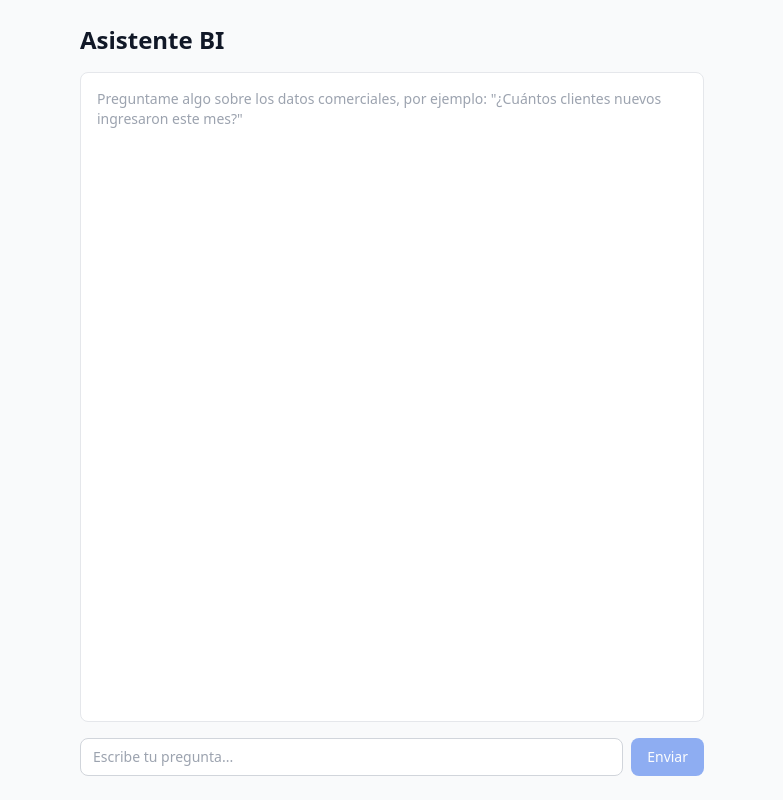
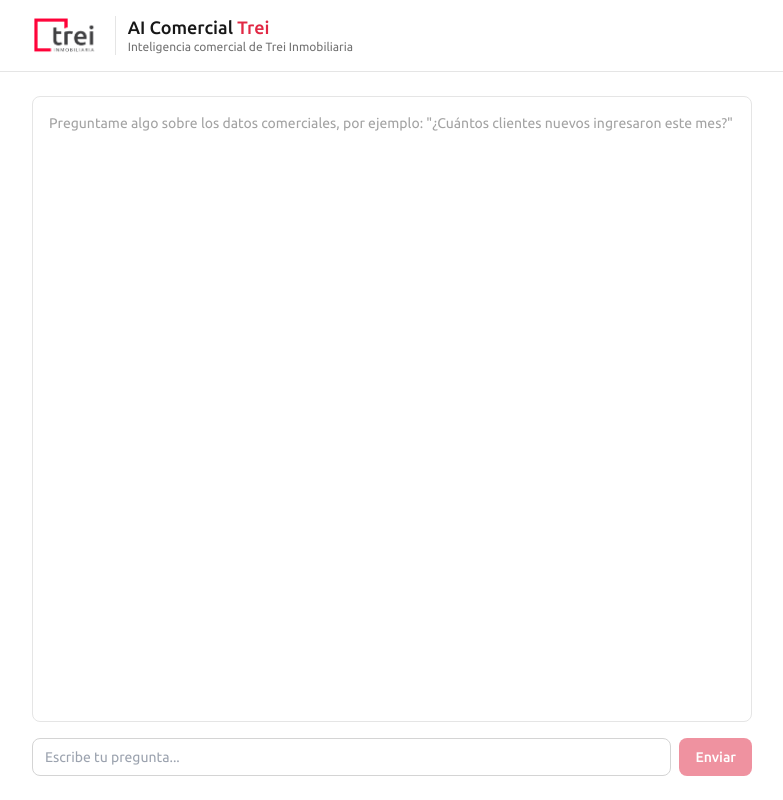
Before and after one commit to sebastianmendeztrei/agente-trei, a Next.js app: page / in a window 1280 px wide. Shown: the whole page, without its empty margins (248-1031 px from the left). Built offline with nearby package versions, Linux system fonts and the light colour scheme.

Commit message:
feat: rediseñar UI con branding de trei.cl (rojo corporativo, tipografía Ubuntu, logo) y renombrar a AI Comercial Trei

```diff
--- a/src/app/layout.tsx
+++ b/src/app/layout.tsx
@@ -1,9 +1,18 @@
 import type { Metadata } from "next";
+import { Ubuntu } from "next/font/google";
 import "./globals.css";
 
+// Trei usa "Ubuntu" para titulos y navegacion en trei.cl; mantenemos la
+// misma tipografia para que la app se sienta parte del mismo sitio.
+const ubuntu = Ubuntu({
+  subsets: ["latin"],
+  weight: ["400", "500", "700"],
+  variable: "--font-ubuntu",
+});
+
 export const metadata: Metadata = {
-  title: "Asistente BI",
-  description: "Asistente de IA empresarial sobre Supabase",
+  title: "AI Comercial Trei",
+  description: "Asistente de inteligencia comercial de Trei Inmobiliaria",
 };
 
 export default function RootLayout({
@@ -12,8 +21,8 @@
   children: React.ReactNode;
 }) {
   return (
-    <html lang="es">
-      <body className="min-h-screen bg-gray-50 text-gray-900">
+    <html lang="es" className={ubuntu.variable}>
+      <body className="min-h-screen bg-white font-sans text-neutral-800">
         {children}
       </body>
     </html>
--- a/src/app/page.tsx
+++ b/src/app/page.tsx
@@ -1,5 +1,6 @@
 "use client";
 
+import Image from "next/image";
 import { useState, useRef, useEffect } from "react";
 
 type ChatMessage = {
@@ -53,12 +54,33 @@
   }
 
   return (
-    <main className="mx-auto flex h-screen max-w-2xl flex-col p-6">
-      <h1 className="mb-4 text-2xl font-semibold">Asistente BI</h1>
+    <div className="flex min-h-screen flex-col bg-white">
+      {/* Header estilo trei.cl: fondo blanco, borde inferior sutil, acento rojo corporativo */}
+      <header className="border-b border-neutral-200">
+        <div className="mx-auto flex max-w-3xl items-center gap-3 px-6 py-4">
+          <Image
+            src="/trei-logo.png"
+            alt="Trei Inmobiliaria"
+            width={112}
+            height={57}
+            className="h-9 w-auto"
+            priority
+          />
+          <div className="border-l border-neutral-200 pl-3">
+            <h1 className="text-lg font-medium leading-tight text-neutral-900">
+              AI Comercial <span className="text-trei">Trei</span>
+            </h1>
+            <p className="text-xs text-neutral-500">
+              Inteligencia comercial de Trei Inmobiliaria
+            </p>
+          </div>
+        </div>
+      </header>
 
-      <div className="flex-1 space-y-3 overflow-y-auto rounded-lg border border-gray-200 bg-white p-4">
+      <main className="mx-auto flex w-full max-w-3xl flex-1 flex-col p-6">
+        <div className="flex-1 space-y-3 overflow-y-auto rounded-lg border border-neutral-200 bg-white p-4">
           {messages.length === 0 && (
-          <p className="text-sm text-gray-400">
+            <p className="text-sm text-neutral-400">
               Preguntame algo sobre los datos comerciales, por ejemplo:
               &quot;¿Cuántos clientes nuevos ingresaron este mes?&quot;
             </p>
@@ -69,8 +91,8 @@
               key={i}
               className={`rounded-lg px-3 py-2 text-sm ${
                 m.role === "user"
-                ? "ml-auto max-w-[80%] bg-blue-600 text-white"
-                : "mr-auto max-w-[80%] bg-gray-100 text-gray-900"
+                  ? "ml-auto max-w-[80%] bg-trei text-white"
+                  : "mr-auto max-w-[80%] bg-neutral-100 text-neutral-900"
               }`}
             >
               {m.content}
@@ -78,13 +100,13 @@
           ))}
 
           {loading && (
-          <div className="mr-auto max-w-[80%] rounded-lg bg-gray-100 px-3 py-2 text-sm text-gray-500">
+            <div className="mr-auto max-w-[80%] rounded-lg bg-neutral-100 px-3 py-2 text-sm text-neutral-500">
               Pensando...
             </div>
           )}
 
           {error && (
-          <div className="mr-auto max-w-[80%] rounded-lg bg-red-50 px-3 py-2 text-sm text-red-600">
+            <div className="mr-auto max-w-[80%] rounded-lg bg-trei-light px-3 py-2 text-sm text-trei-dark">
               {error}
             </div>
           )}
@@ -97,17 +119,18 @@
             value={input}
             onChange={(e) => setInput(e.target.value)}
             placeholder="Escribe tu pregunta..."
-          className="flex-1 rounded-lg border border-gray-300 px-3 py-2 text-sm outline-none focus:border-blue-500"
+            className="flex-1 rounded-lg border border-neutral-300 px-3 py-2 text-sm outline-none focus:border-trei"
             disabled={loading}
           />
           <button
             type="submit"
             disabled={loading || !input.trim()}
-          className="rounded-lg bg-blue-600 px-4 py-2 text-sm font-medium text-white disabled:opacity-50"
+            className="rounded-lg bg-trei px-4 py-2 text-sm font-medium text-white transition-colors hover:bg-trei-dark disabled:opacity-50"
           >
             Enviar
           </button>
         </form>
       </main>
+    </div>
   );
 }
--- a/tailwind.config.ts
+++ b/tailwind.config.ts
@@ -6,7 +6,19 @@
     "./src/components/**/*.{ts,tsx}",
   ],
   theme: {
-    extend: {},
+    extend: {
+      fontFamily: {
+        sans: ["var(--font-ubuntu)", "-apple-system", "BlinkMacSystemFont", "Segoe UI", "Roboto", "Helvetica Neue", "Arial", "sans-serif"],
+      },
+      colors: {
+        // Rojo corporativo de Trei (trei.cl), usado en nav, titulos y CTAs.
+        trei: {
+          DEFAULT: "#E12844",
+          dark: "#C11F38",
+          light: "#FBE9EC",
+        },
+      },
+    },
   },
   plugins: [],
 };
```
Also changed, not shown: public/trei-logo.png (added). Lines whose indentation alone changed are shown as unchanged.
